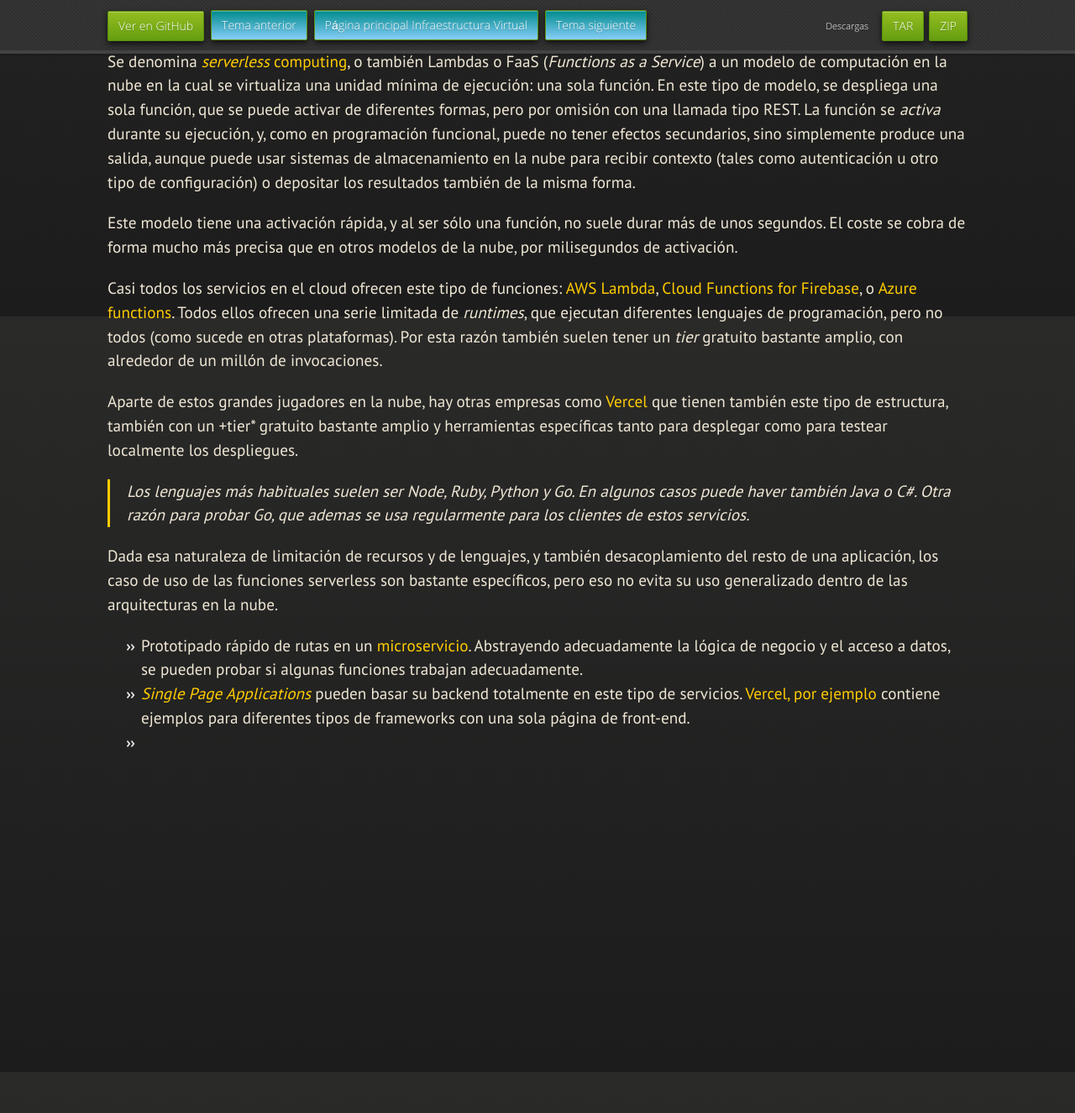
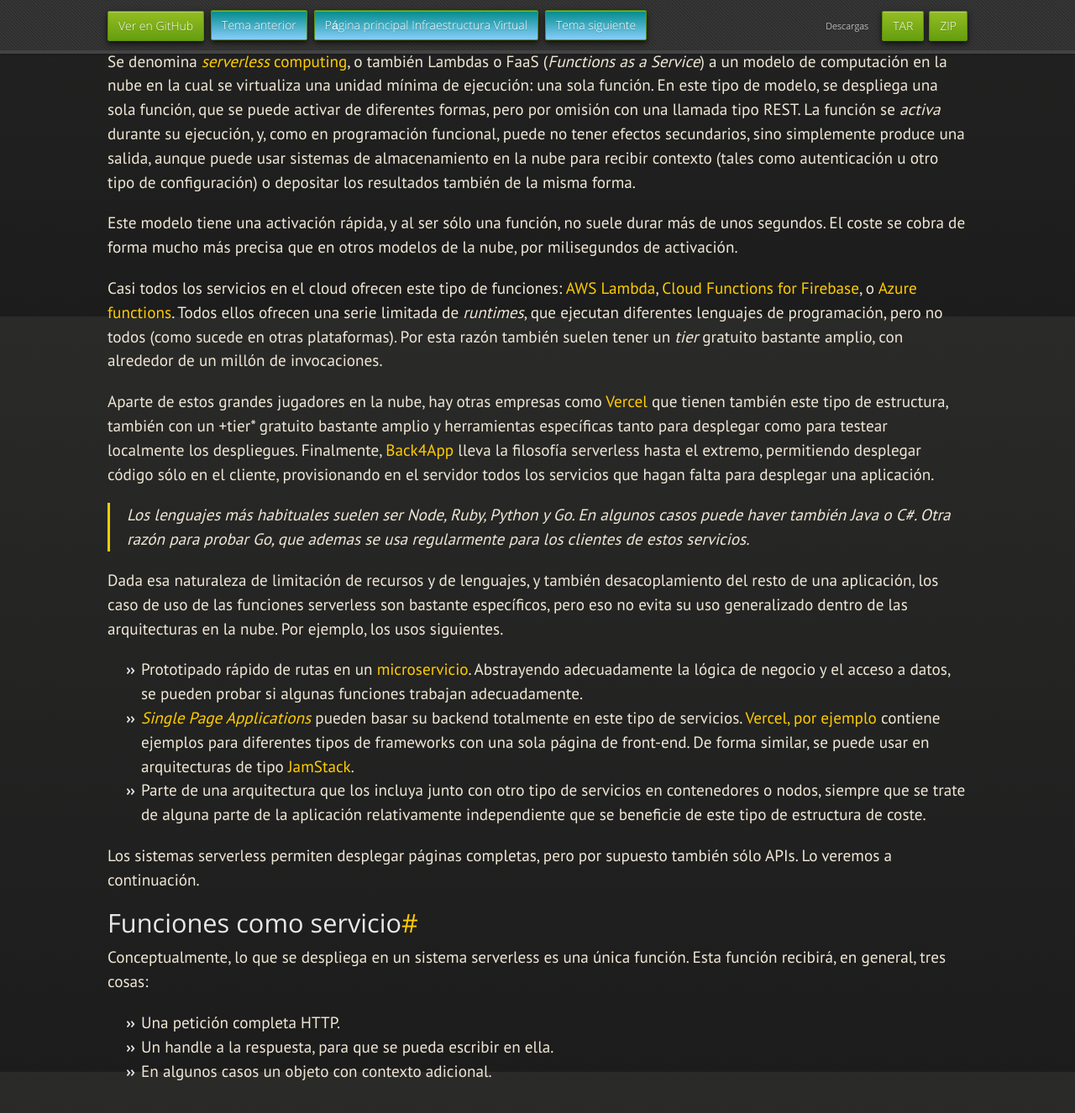
Before and after one commit to JJ/IV, a Jekyll site: the page built from documentos/temas/Serverless.md, in a window 1280 px wide and 1400 px high, scrolled down 1423 px. Shown: the top 1326 px of the window at 84% size. Built offline with Jekyll 4.4.1, drawn with Linux system fonts in a browser that asks for light colours; nearby versions of some CDN libraries; some web fonts are replaced; our own code applies the rules of GitHub Pages for plain Markdown files; before the commit the page ends 2432 px from its top, so only the background shows below that.

Commit message:
Sync documentos/temas/Serverless.md de master a gh-pages

```diff
--- a/documentos/temas/Serverless.md
+++ b/documentos/temas/Serverless.md
@@ -77,7 +77,11 @@
 como [Vercel](https://vercel.com) que tienen también este tipo de
 estructura, también con un +tier* gratuito bastante amplio y
 herramientas específicas tanto para desplegar como para testear
-localmente los despliegues.
+localmente los
+despliegues. Finalmente, [Back4App](https://back4app.com) lleva la
+filosofía serverless hasta el extremo, permitiendo desplegar código
+sólo en el cliente, provisionando en el servidor todos los servicios
+que hagan falta para desplegar una aplicación.
 
 > Los lenguajes más habituales suelen ser Node, Ruby, Python y Go. En
 > algunos casos puede haver también Java o C#. Otra razón para probar
@@ -87,14 +91,32 @@
 Dada esa naturaleza de limitación de recursos y de lenguajes, y
 también desacoplamiento del resto de una aplicación, los caso de uso
 de las funciones serverless son bastante específicos, pero eso no
-evita su uso generalizado dentro de las arquitecturas en la nube.
+evita su uso generalizado dentro de las arquitecturas en la nube. Por
+ejemplo, los usos siguientes.
 - Prototipado rápido de rutas en
   un [microservicio](Microservicios). Abstrayendo adecuadamente la
   lógica de negocio y el acceso a datos, se pueden probar si algunas
   funciones trabajan adecuadamente.
 - [*Single Page Applications*](https://es.wikipedia.org/wiki/Single-page_application)
   pueden basar su backend totalmente en este tipo de
-  servicios. [Vercel, por ejemplo](https://vercel.com/guides/deploying-react-with-vercel-cra) contiene
-  ejemplos para diferentes tipos de frameworks con una sola página de
-  front-end.
--
+  servicios.
+  [Vercel, por ejemplo](https://vercel.com/guides/deploying-react-with-vercel-cra)
+  contiene ejemplos para diferentes tipos de frameworks con una sola
+  página de front-end. De forma similar, se puede usar en
+  arquitecturas de tipo [JamStack](https://jamstack.org/).
+- Parte de una arquitectura que los incluya junto con otro tipo de
+  servicios en contenedores o nodos, siempre que se trate de alguna
+  parte de la aplicación relativamente independiente que se beneficie
+  de este tipo de estructura de coste.
+
+Los sistemas serverless permiten desplegar páginas completas, pero por
+supuesto también sólo APIs. Lo veremos a continuación.
+
+## Funciones como servicio
+
+Conceptualmente, lo que se despliega en un sistema serverless es una
+única función. Esta función recibirá, en general, tres cosas:
+
+- Una petición completa HTTP.
+- Un handle a la respuesta, para que se pueda escribir en ella.
+- En algunos casos un objeto con contexto adicional.
```
